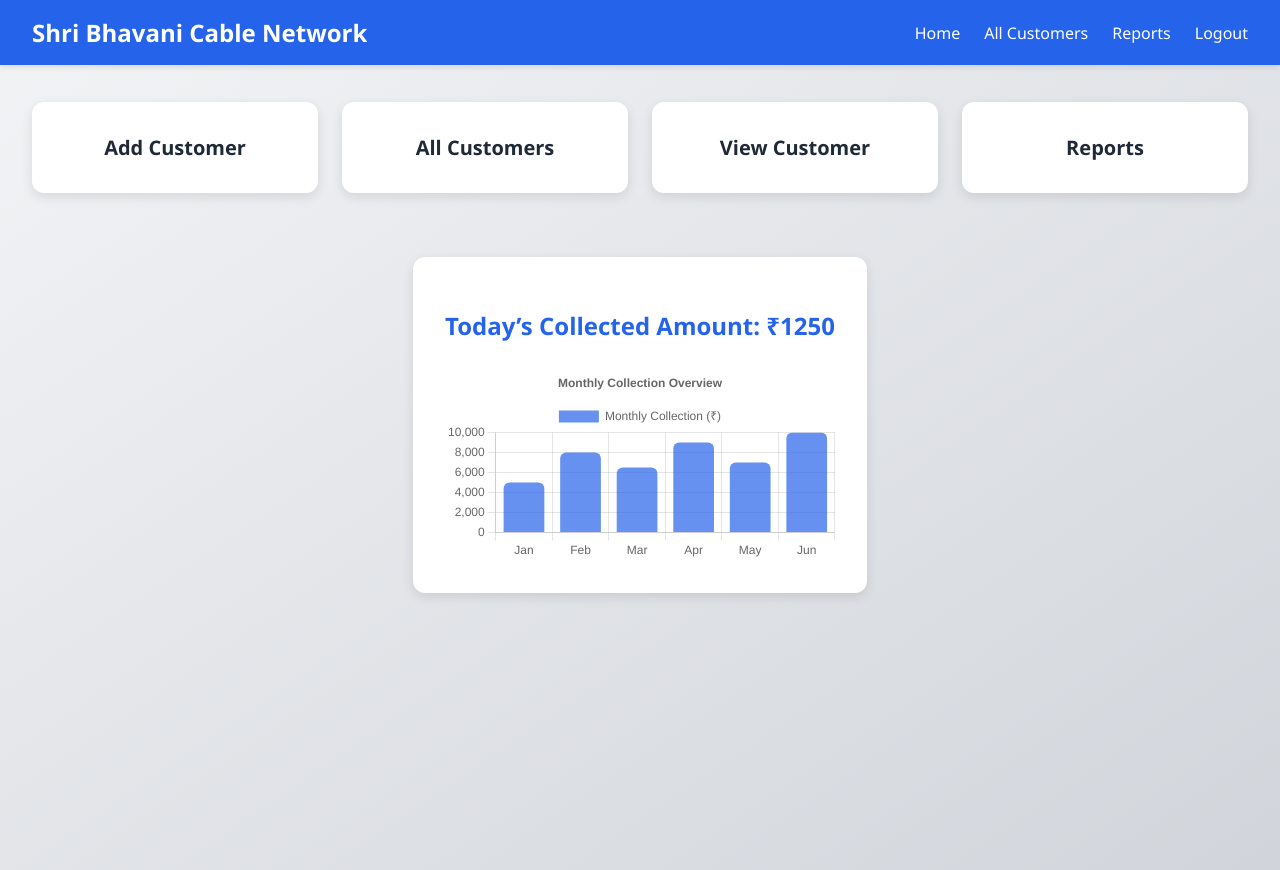
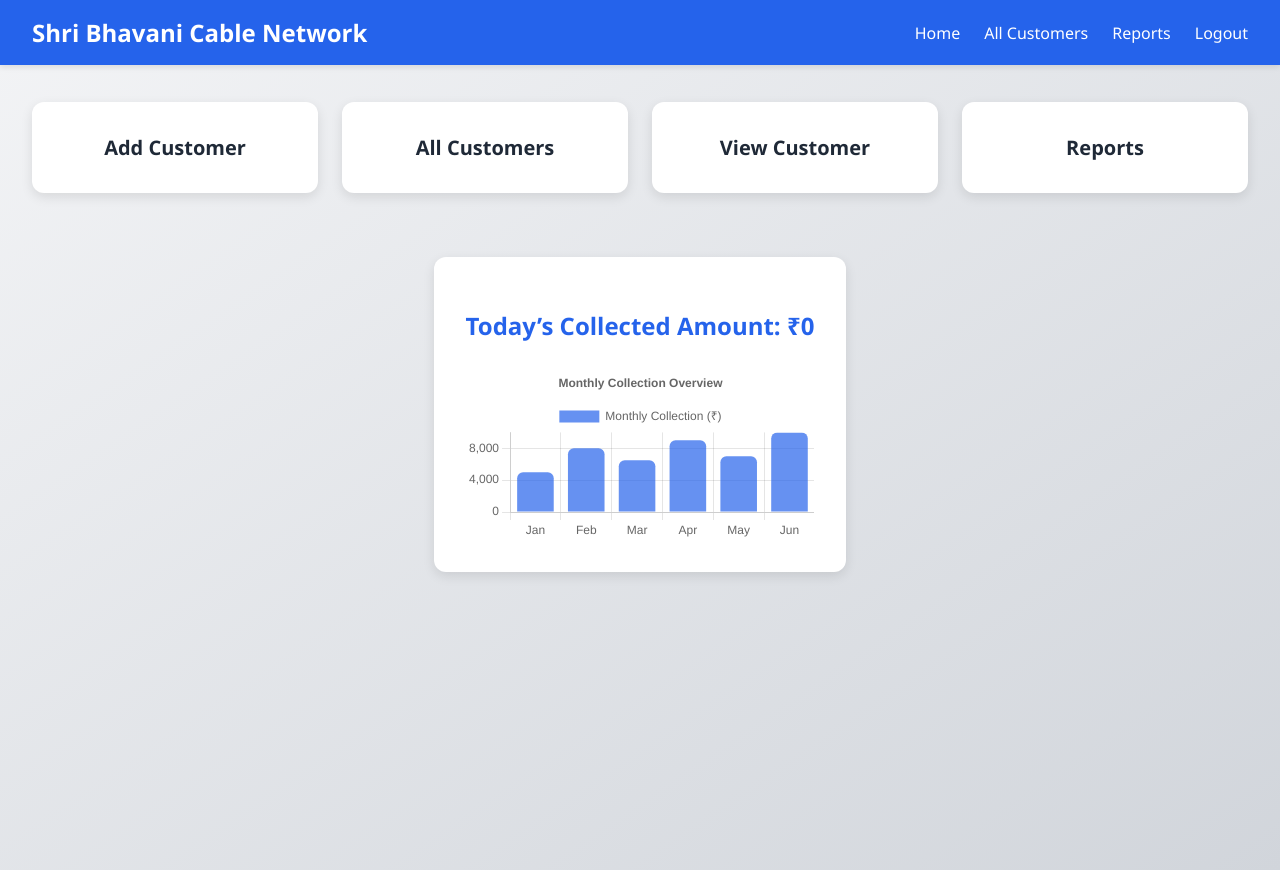
Before and after one commit to osome2362/bill-portal, a React (Create React App) app in the folder frontend/: page / in a window 1280 px wide. Built offline with nearby package versions, Linux system fonts and the light colour scheme; no server answers; sample sign-in values are in the browser's storage.

Commit message:
Update Dashboard.js

```diff
--- a/frontend/src/components/Dashboard.js
+++ b/frontend/src/components/Dashboard.js
@@ -1,4 +1,5 @@
-import React from "react";
+import React, { useEffect, useState } from "react";
+import axios from "axios";
 import { useNavigate } from "react-router-dom";
 import Navbar from "./Navbar";
 import { Bar } from "react-chartjs-2";
@@ -24,10 +25,27 @@ ChartJS.register(
 
 const Dashboard = () => {
   const navigate = useNavigate();
+  const [todayCollected, setTodayCollected] = useState(0);
 
-  // Example values (you can fetch from API later)
-  const todayCollected = 1250; // ₹ collected today
-  const monthlyData = [5000, 8000, 6500, 9000, 7000, 10000]; // last 6 months
+  useEffect(() => {
+    const fetchTodayReport = async () => {
+      try {
+        const token = localStorage.getItem("token");
+        const res = await axios.get("http://localhost:5000/api/reports/today", {
+          headers: { Authorization: `Bearer ${token}` },
+        });
+        // ✅ Use the correct key from backend response
+        setTodayCollected(res.data.totalCollected || 0);
+      } catch (error) {
+        console.error("Error fetching today's report:", error);
+      }
+    };
+
+    fetchTodayReport();
+  }, []);
+
+  // Example placeholder data for chart
+  const monthlyData = [5000, 8000, 6500, 9000, 7000, 10000];
 
   const cards = [
     { title: "Add Customer", path: "/addcustomer" },
```
